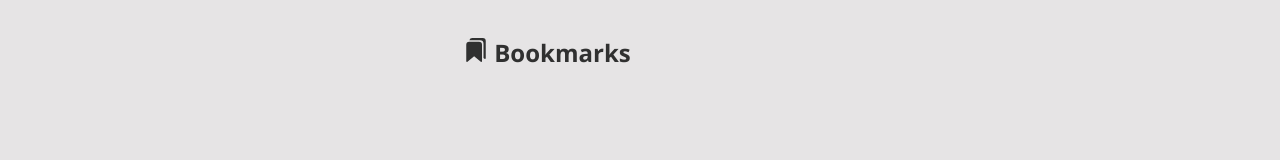
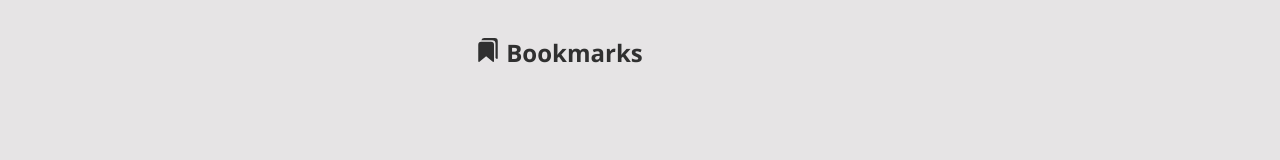
Before and after one commit to MeenaFoerderer/Capstone-project, a Next.js app: page /bookmarks in a window 1280 px wide. Shown: the top 160 px of the page. Built offline with nearby package versions, Linux system fonts and the light colour scheme.

Commit message:
correct padding

```diff
--- a/pages/bookmarks/index.js
+++ b/pages/bookmarks/index.js
@@ -77,7 +77,8 @@ const StyledTitle = styled.h1`
   max-width: 500px;
   margin: 0 auto;
   color: #303030;
-  padding: 1.5em 0 1em 1em;
+  padding: 1.5em;
+  padding-bottom: 1em;
   font-size: 1.5rem;
   font-family: OpenSans-Bold, sans-serif;
 `;
```
